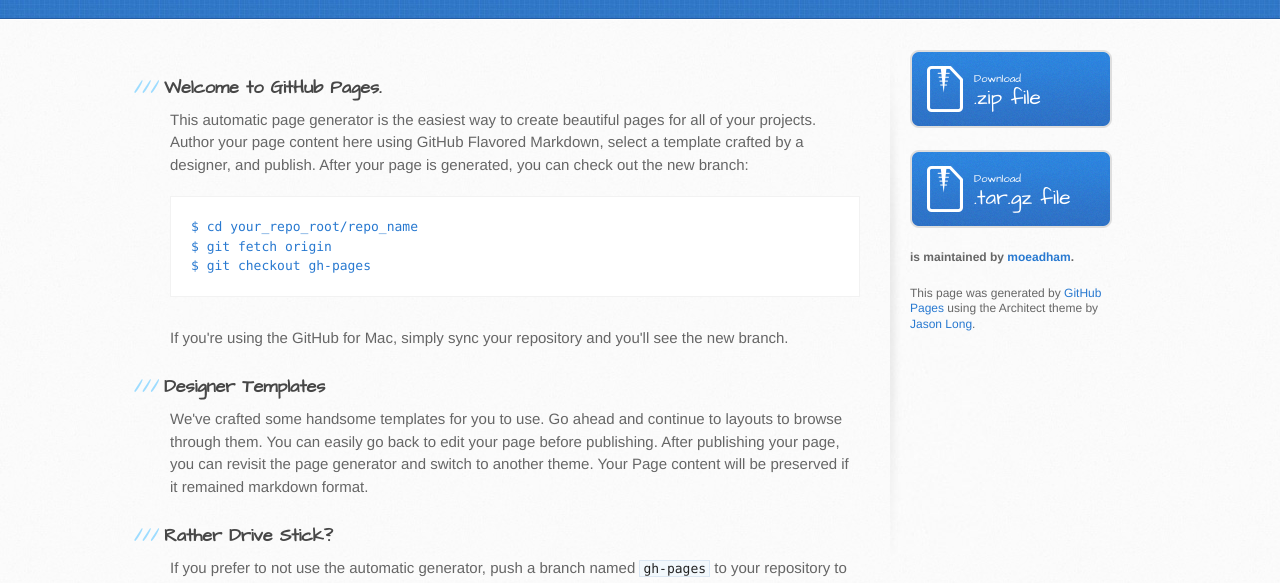
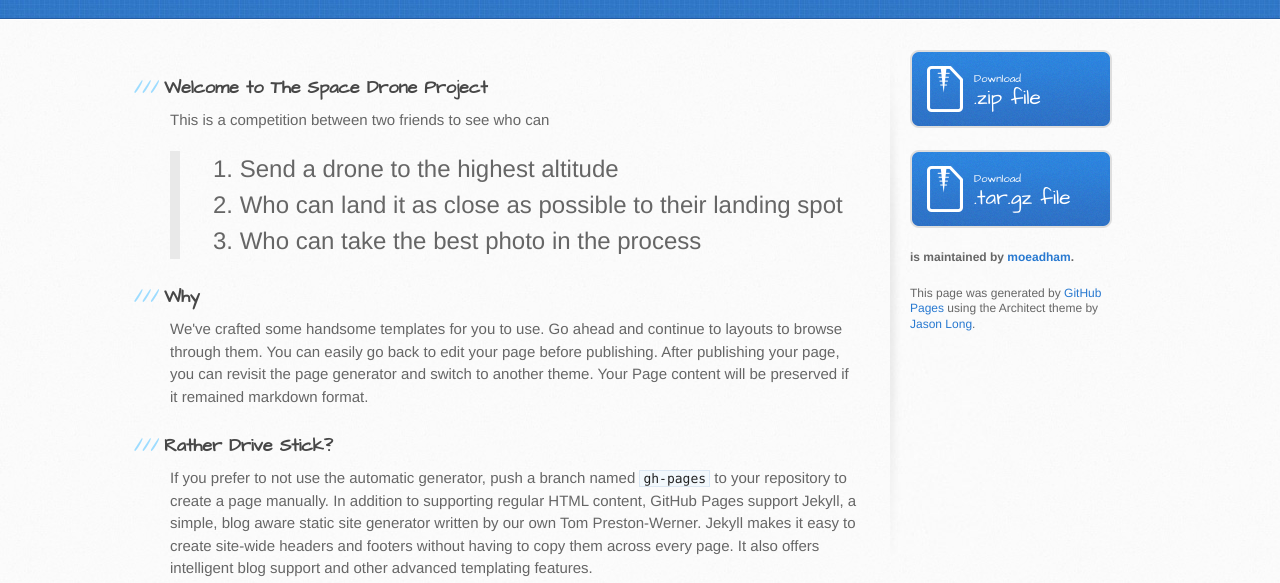
Before and after one commit to moeadham/space-drone, a plain HTML site: page index.html in a window 1280 px wide. Shown: the part 216-799 px from the top of the page. Drawn offline with Linux system fonts and the light colour scheme.

```diff
--- a/index.html
+++ b/index.html
@@ -28,18 +28,19 @@
     <div id="content-wrapper">
       <div class="inner clearfix">
         <section id="main-content">
-          <h3>Welcome to GitHub Pages.</h3>
+          <h3>Welcome to The Space Drone Project</h3>
 
-<p>This automatic page generator is the easiest way to create beautiful pages for all of your projects. Author your page content here using GitHub Flavored Markdown, select a template crafted by a designer, and publish. After your page is generated, you can check out the new branch:</p>
+<p>This is a competition between two friends to see who can</p>
 
-<pre><code>$ cd your_repo_root/repo_name
-$ git fetch origin
-$ git checkout gh-pages
-</code></pre>
+<blockquote>
+<ol>
+<li>Send a drone to the highest altitude</li>
+<li>Who can land it as close as possible to their landing spot</li>
+<li>Who can take the best photo in the process</li>
+</ol>
+</blockquote>
 
-<p>If you're using the GitHub for Mac, simply sync your repository and you'll see the new branch.</p>
-
-<h3>Designer Templates</h3>
+<h3>Why</h3>
 
 <p>We've crafted some handsome templates for you to use. Go ahead and continue to layouts to browse through them. You can easily go back to edit your page before publishing. After publishing your page, you can revisit the page generator and switch to another theme. Your Page content will be preserved if it remained markdown format.</p>
 
```
Also changed, not shown: params.json (+1 -1 lines).
